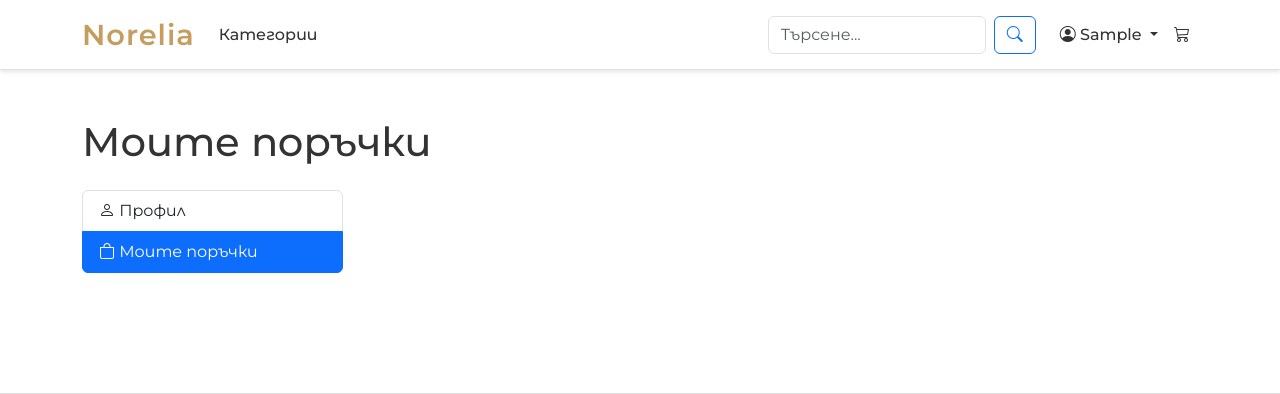
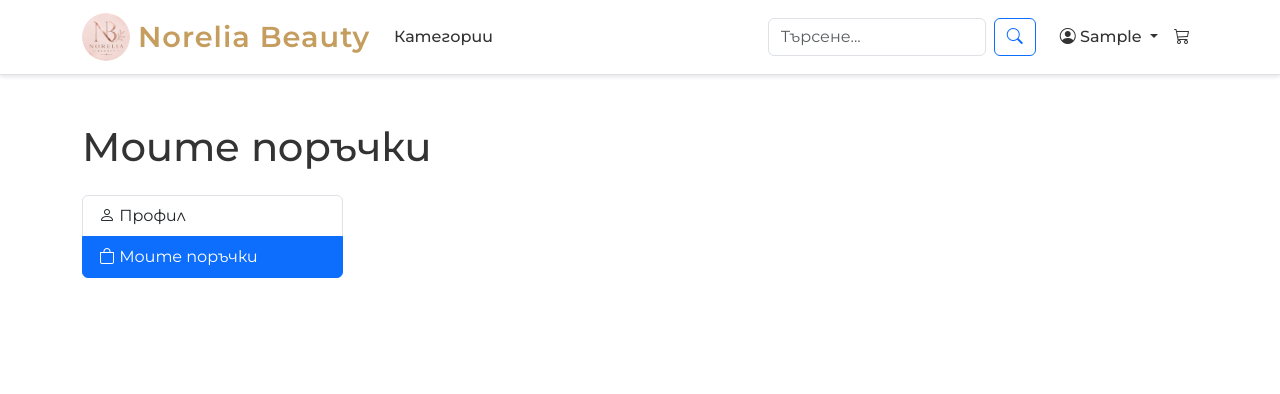
Before and after one commit to mymriffer-eng/norelia, a Django app: page /accounts/orders/ in a window 1280 px wide. Shown: the top 394 px of the page. Run offline with Django 5.2, Linux system fonts and the light colour scheme; the visitor is signed in with stand-in values (Sample User, id 1); data that the repository does not hold is empty; parts of the project's set-up code (start-up, migrations or seed data) failed here and were passed over.

Commit message:
Add round Norelia Beauty logo and rename header brand

```diff
--- a/static/css/main.css
+++ b/static/css/main.css
@@ -14,6 +14,13 @@ body {
 }
 
 /* Brand Name */
+.brand-logo {
+    height: 48px;
+    width: 48px;
+    border-radius: 50%;
+    object-fit: cover;
+}
+
 .brand-name {
     font-size: 1.8rem;
     font-weight: 600;
--- a/templates/base.html
+++ b/templates/base.html
@@ -33,8 +33,9 @@
     <!-- Navigation -->
     <nav class="navbar navbar-expand-lg navbar-light bg-white border-bottom sticky-top">
         <div class="container">
-            <a class="navbar-brand" href="{% url 'core:home' %}">
-                <span class="brand-name">Norelia</span>
+            <a class="navbar-brand d-flex align-items-center" href="{% url 'core:home' %}">
+                <img src="{% static 'img/logo.png' %}" alt="Norelia Beauty" class="brand-logo me-2" onerror="this.style.display='none'">
+                <span class="brand-name">Norelia Beauty</span>
             </a>
 
             <button class="navbar-toggler" type="button" data-bs-toggle="collapse" data-bs-target="#navbarNav">
```
Also changed, not shown: static/img/logo.png (added).
